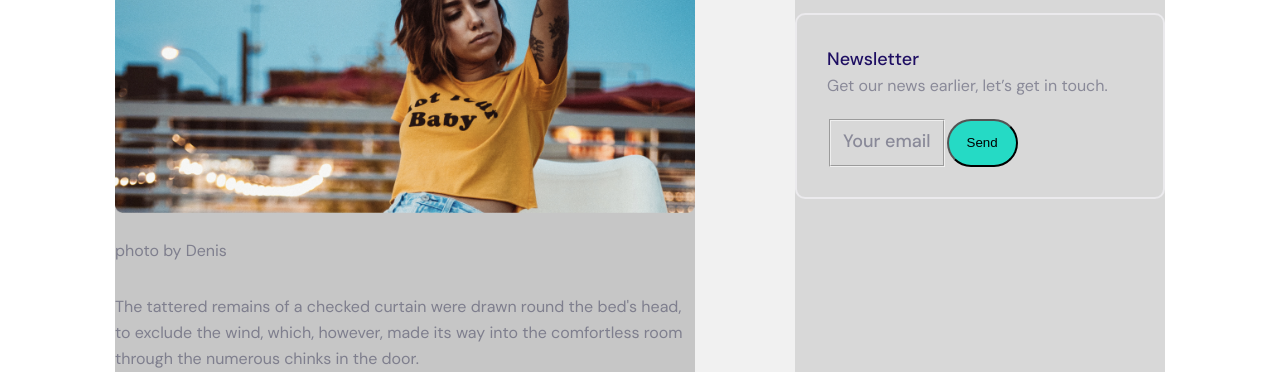
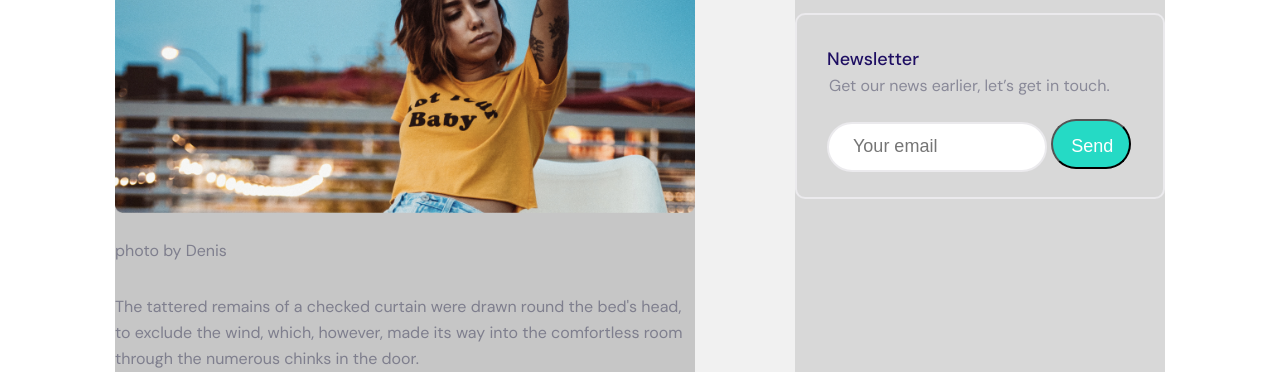
Before and after one commit to fernanda0829/studying-landPage, a plain HTML site: page index.html in a window 1280 px wide. Shown: the part 815-1187 px from the top of the page. Drawn offline with Linux system fonts and the light colour scheme.

Commit message:
Estrutura newsletter finalizada.

```diff
--- a/assets/css/style.css
+++ b/assets/css/style.css
@@ -116,7 +116,7 @@ body {
   color: #1e0e62;
 }
 
-#sidebar .newsletter p {
+#sidebar .content-form legend {
   font-size: 16px;
   line-height: 26px;
   font-weight: 400;
@@ -128,15 +128,27 @@ body {
   display: flex;
 }
 
-#sidebar form {
+#sidebar .content-form #email {
   font-size: 18px;
   line-height: 28px;
   font-weight: 500;
   color: rgba(21, 20, 57, 0.4);
+  padding: 12px 108px 12px 24px;
+  width: 220px;
+  height: 50px;
+  box-sizing: border-box;
+  border: 2px solid #ebeaed;
+  border-radius: 100px;
 }
 
-#sidebar button {
+#sidebar .content-form #button {
+  border-radius: 100px;
   background-color: #25dac5;
-  border-radius: 100px;
-  padding: 12px 18px;
+  color: #fff;
+  padding: 12px 18px 12px 18px;
+  font-size: 18px;
+  line-height: 26px;
+  font-weight: 500;
+  width: 80px;
+  height: 50px;
 }
--- a/index.html
+++ b/index.html
@@ -101,12 +101,12 @@
         </section>
         <section class="newsletter">
           <article>Newsletter</article>
-          <p>Get our news earlier, let’s get in touch.</p>
           <div class="content-form">
-            <fieldset>
-              <form>Your email</form>
-            </fieldset>
-            <button>Send</button>
+            <form action="">
+              <legend>Get our news earlier, let’s get in touch.</legend>
+              <input type="email" id="email" placeholder="Your email" />
+              <input id="button" type="submit" value="Send" />
+            </form>
           </div>
         </section>
       </section>
```
